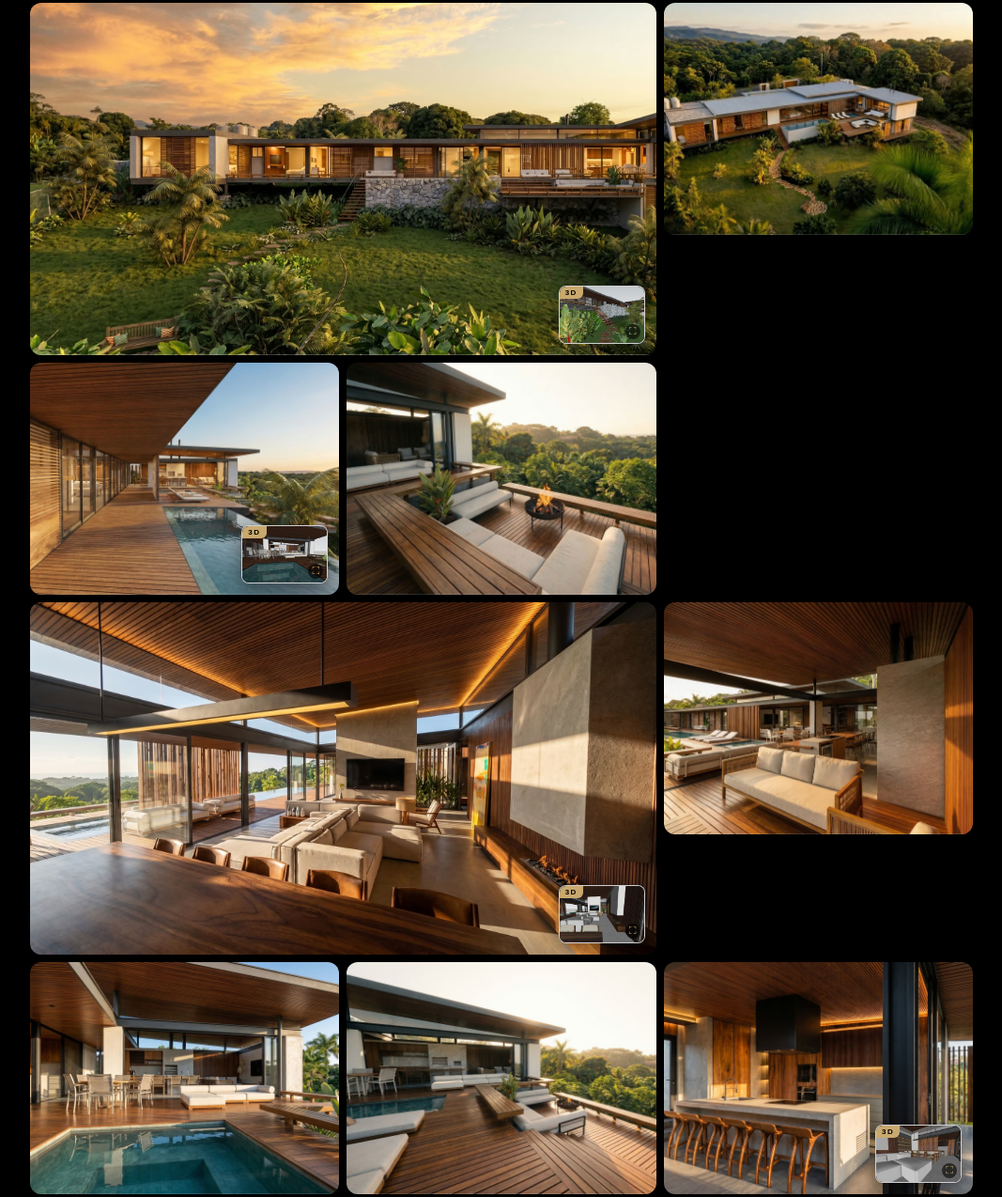
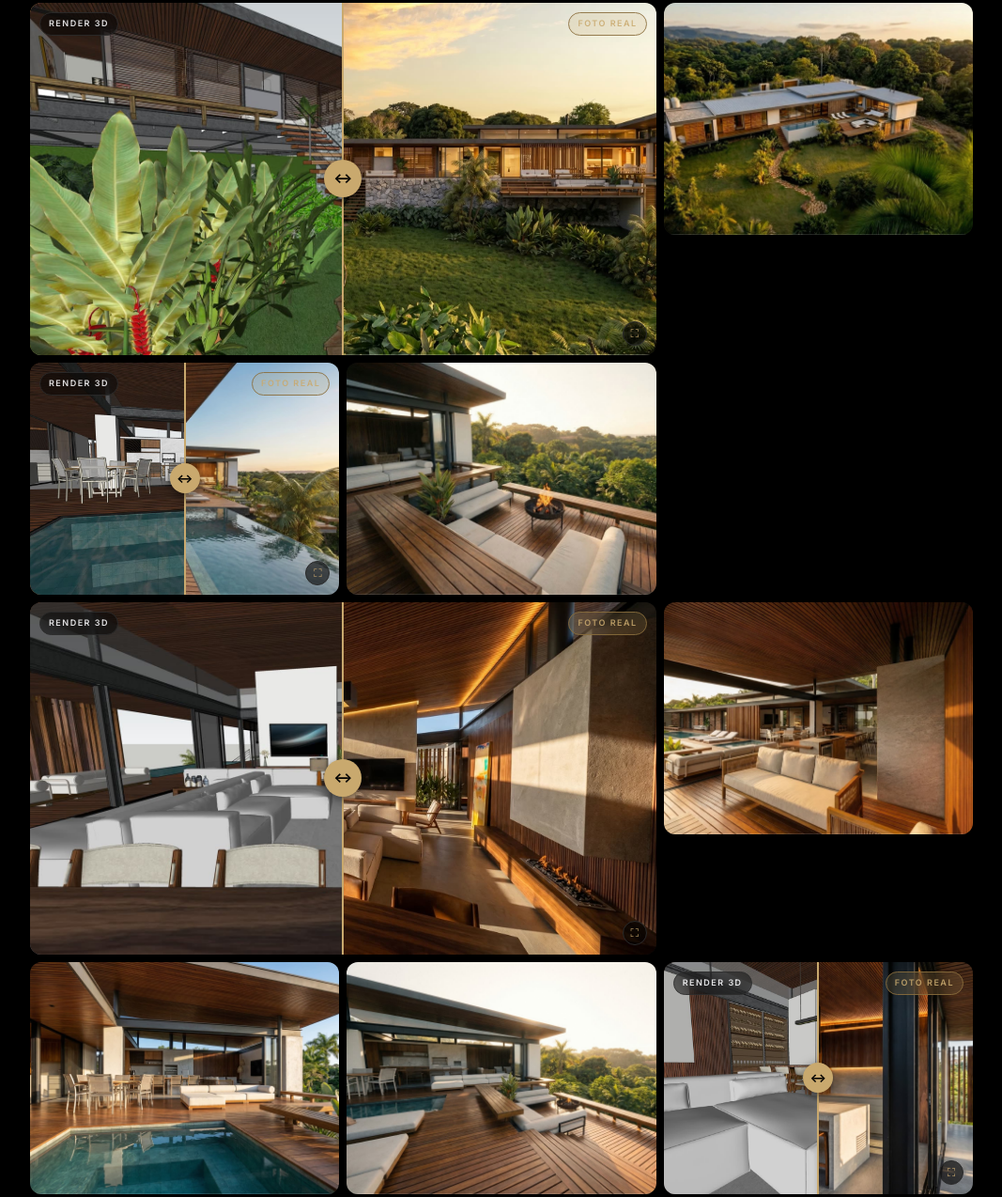
Before and after one commit to Makraupp/portfolio-mkraupp, a plain HTML site: page index.html in a window 1280 px wide. Shown: the part 2580-3854 px from the top of the page at 94% size, without its empty margins (106-1173 px from the left). Drawn offline with Linux system fonts and the light colour scheme.

Commit message:
Comparador render/foto passa a ser inline, sem precisar clicar
As 18 imagens pareadas ganham o render por cima recortado por uma alca
arrastavel, com rotulos Render 3D e Foto real. O selo 3D saiu, virou
redundante. A lupa no canto continua abrindo o lightbox ampliado.
touch-action pan-y preserva o scroll vertical no celular.

Co-Authored-By: Claude Opus 5 <noreply@anthropic.com>

```diff
--- a/index.html
+++ b/index.html
@@ -154,27 +154,47 @@
   .chip { font-size: 12px; color: var(--muted); background: var(--surface); border: 1px solid var(--border); border-radius: 999px; padding: 7px 16px; }
   .chip strong { color: var(--text); font-weight: 500; }
 
-  /* ---- SELO 3D (render dentro da foto realista) ---- */
-  .paired { position: relative; cursor: zoom-in; }
-  .badge3d {
-    position: absolute; right: 12px; bottom: 12px; z-index: 3;
-    width: 92px; height: 62px; padding: 0; border-radius: 8px; overflow: hidden;
-    border: 1.5px solid rgba(245,245,247,0.85); background: #000; cursor: zoom-in;
-    box-shadow: 0 6px 20px rgba(0,0,0,0.5); transition: transform .2s, border-color .2s;
+  /* ---- COMPARADOR INLINE (render vs foto, direto na imagem) ----
+     --cmp guarda a posição da alça em %. O render fica por cima, recortado
+     à esquerda dela; a foto real aparece à direita. */
+  .paired {
+    position: relative; overflow: hidden; cursor: ew-resize;
+    touch-action: pan-y;            /* deixa o scroll vertical passar no celular */
+    -webkit-user-select: none; user-select: none;
   }
-  .hero-img .badge3d { width: 128px; height: 84px; right: 16px; bottom: 16px; }
-  .badge3d:hover { transform: scale(1.06); border-color: var(--accent); }
-  .badge3d img { width: 100%; height: 100%; object-fit: cover; opacity: .95; }
-  .badge3d-tag {
-    position: absolute; left: 0; top: 0; z-index: 2;
-    font-size: 8px; font-weight: 700; letter-spacing: 1.5px; color: #000;
-    background: var(--accent); padding: 2px 6px; border-radius: 0 0 6px 0;
+  .cmp-render {
+    position: absolute; inset: 0; width: 100%; height: 100%; object-fit: cover; z-index: 2;
+    clip-path: inset(0 calc(100% - var(--cmp, 50%)) 0 0);
   }
-  .badge3d-zoom {
-    position: absolute; right: 4px; bottom: 4px; width: 16px; height: 16px;
+  /* o zoom no hover desalinharia as duas camadas */
+  .gallery figure.paired:hover img { transform: none; }
+  .cmp-handle {
+    position: absolute; top: 0; bottom: 0; left: var(--cmp, 50%); z-index: 4;
+    width: 2px; background: var(--accent); transform: translateX(-1px); pointer-events: none;
+  }
+  .cmp-grip {
+    position: absolute; top: 50%; left: 50%; transform: translate(-50%, -50%);
+    width: 32px; height: 32px; border-radius: 50%; background: var(--accent); color: #000;
+    display: flex; align-items: center; justify-content: center; font-size: 13px; font-weight: 700;
+    box-shadow: 0 3px 12px rgba(0,0,0,0.55);
+  }
+  .hero-img .cmp-grip, .gallery .wide .cmp-grip { width: 40px; height: 40px; font-size: 15px; }
+  .cmp-tag {
+    position: absolute; top: 10px; z-index: 5; pointer-events: none;
+    font-size: 9px; font-weight: 600; letter-spacing: 1.5px; text-transform: uppercase;
+    padding: 4px 9px; border-radius: 999px; backdrop-filter: blur(8px);
+    opacity: .9; transition: opacity .3s;
+  }
+  .cmp-tag.left  { left: 10px;  background: rgba(0,0,0,0.55); color: var(--text); border: 1px solid var(--border); }
+  .cmp-tag.right { right: 10px; background: rgba(201,169,110,0.18); color: var(--accent); border: 1px solid var(--accent2); }
+  .paired.dragging .cmp-tag { opacity: .35; }
+  .cmp-zoom {
+    position: absolute; right: 10px; bottom: 10px; z-index: 5; cursor: zoom-in;
+    width: 26px; height: 26px; border-radius: 50%; border: 1px solid var(--border);
+    background: rgba(0,0,0,0.6); color: var(--accent); font-size: 12px; line-height: 1;
     display: flex; align-items: center; justify-content: center;
-    background: rgba(0,0,0,0.6); border-radius: 50%; color: var(--accent); font-size: 11px; line-height: 1;
   }
+  .cmp-zoom:hover { border-color: var(--accent); }
 
   /* ---- LIGHTBOX COMPARADOR ---- */
   .lb { position: fixed; inset: 0; z-index: 200; display: none; background: rgba(0,0,0,0.94);
@@ -320,24 +340,20 @@
   <div class="gallery">
     <figure class="wide paired" data-render="assets/pairs/mediterraneo/02-render.jpg" data-real="assets/mediterraneo/02-fachada-golden.jpg" data-scene="Fachada">
       <img src="assets/mediterraneo/02-fachada-golden.jpg" alt="Fachada ao entardecer" loading="lazy">
-      <button class="badge3d" aria-label="Comparar com o render 3D"><span class="badge3d-tag">3D</span><img src="assets/pairs/mediterraneo/02-render.jpg" alt="Render 3D" loading="lazy"><span class="badge3d-zoom">&#9974;</span></button>
     </figure>
     <figure><img src="assets/mediterraneo/05-aerea.jpg" alt="Vista aérea" loading="lazy"></figure>
     <figure class="paired" data-render="assets/pairs/mediterraneo/03-render.jpg" data-real="assets/mediterraneo/03-deck-piscina.jpg" data-scene="Deck e piscina">
       <img src="assets/mediterraneo/03-deck-piscina.jpg" alt="Deck e piscina" loading="lazy">
-      <button class="badge3d" aria-label="Comparar com o render 3D"><span class="badge3d-tag">3D</span><img src="assets/pairs/mediterraneo/03-render.jpg" alt="Render 3D" loading="lazy"><span class="badge3d-zoom">&#9974;</span></button>
     </figure>
     <figure><img src="assets/mediterraneo/04-lounge-firepit.jpg" alt="Lounge externo com fire pit" loading="lazy"></figure>
     <figure class="wide paired" data-render="assets/pairs/mediterraneo/06-render.jpg" data-real="assets/mediterraneo/06-living-lareira.jpg" data-scene="Living com lareira">
       <img src="assets/mediterraneo/06-living-lareira.jpg" alt="Living com lareira" loading="lazy">
-      <button class="badge3d" aria-label="Comparar com o render 3D"><span class="badge3d-tag">3D</span><img src="assets/pairs/mediterraneo/06-render.jpg" alt="Render 3D" loading="lazy"><span class="badge3d-zoom">&#9974;</span></button>
     </figure>
     <figure><img src="assets/mediterraneo/07-estar-integrado.jpg" alt="Estar integrado ao deck" loading="lazy"></figure>
     <figure><img src="assets/mediterraneo/08-area-piscina-coberta.jpg" alt="Área de piscina coberta" loading="lazy"></figure>
     <figure><img src="assets/mediterraneo/09-deck-lounge-golden.jpg" alt="Deck lounge golden hour" loading="lazy"></figure>
     <figure class="paired" data-render="assets/pairs/mediterraneo/10-render.jpg" data-real="assets/mediterraneo/10-cozinha-ilha.jpg" data-scene="Cozinha com ilha">
       <img src="assets/mediterraneo/10-cozinha-ilha.jpg" alt="Cozinha com ilha" loading="lazy">
-      <button class="badge3d" aria-label="Comparar com o render 3D"><span class="badge3d-tag">3D</span><img src="assets/pairs/mediterraneo/10-render.jpg" alt="Render 3D" loading="lazy"><span class="badge3d-zoom">&#9974;</span></button>
     </figure>
     <figure><img src="assets/mediterraneo/11-cozinha-integrada.jpg" alt="Cozinha integrada ao estar" loading="lazy"></figure>
     <figure><img src="assets/mediterraneo/12-suite-master.jpg" alt="Suíte master" loading="lazy"></figure>
@@ -345,7 +361,6 @@
     <figure><img src="assets/mediterraneo/14-bancada-dupla.jpg" alt="Banheiro com bancada dupla" loading="lazy"></figure>
     <figure class="paired" data-render="assets/pairs/mediterraneo/16-render.jpg" data-real="assets/mediterraneo/16-patio-interno.jpg" data-scene="Pátio interno">
       <img src="assets/mediterraneo/16-patio-interno.jpg" alt="Pátio interno" loading="lazy">
-      <button class="badge3d" aria-label="Comparar com o render 3D"><span class="badge3d-tag">3D</span><img src="assets/pairs/mediterraneo/16-render.jpg" alt="Render 3D" loading="lazy"><span class="badge3d-zoom">&#9974;</span></button>
     </figure>
     <figure><img src="assets/mediterraneo/17-suite-deck.jpg" alt="Suíte aberta para o deck" loading="lazy"></figure>
   </div>
@@ -366,33 +381,23 @@
 
   <div class="hero-img paired" data-render="assets/pairs/mello/01-render.jpg" data-real="assets/pairs/mello/01-real.jpg" data-scene="Fachada e piscina">
     <img src="assets/pairs/mello/01-real.jpg" alt="Residência Mello — fachada e piscina" loading="lazy">
-    <button class="badge3d" aria-label="Comparar com o render 3D">
-      <span class="badge3d-tag">3D</span>
-      <img src="assets/pairs/mello/01-render.jpg" alt="Render 3D original" loading="lazy">
-      <span class="badge3d-zoom">&#9974;</span>
-    </button>
   </div>
 
   <div class="gallery">
     <figure class="paired" data-render="assets/pairs/mello/03-render.jpg" data-real="assets/pairs/mello/03-real.jpg" data-scene="Living com lareira">
       <img src="assets/pairs/mello/03-real.jpg" alt="Living com lareira" loading="lazy">
-      <button class="badge3d" aria-label="Comparar com o render 3D"><span class="badge3d-tag">3D</span><img src="assets/pairs/mello/03-render.jpg" alt="Render 3D" loading="lazy"><span class="badge3d-zoom">&#9974;</span></button>
     </figure>
     <figure class="paired" data-render="assets/pairs/mello/02-render.jpg" data-real="assets/pairs/mello/02-real.jpg" data-scene="Living e estar">
       <img src="assets/pairs/mello/02-real.jpg" alt="Living e estar integrado" loading="lazy">
-      <button class="badge3d" aria-label="Comparar com o render 3D"><span class="badge3d-tag">3D</span><img src="assets/pairs/mello/02-render.jpg" alt="Render 3D" loading="lazy"><span class="badge3d-zoom">&#9974;</span></button>
     </figure>
     <figure class="paired" data-render="assets/pairs/mello/04-render.jpg" data-real="assets/pairs/mello/04-real.jpg" data-scene="Sala com painel">
       <img src="assets/pairs/mello/04-real.jpg" alt="Sala com painel" loading="lazy">
-      <button class="badge3d" aria-label="Comparar com o render 3D"><span class="badge3d-tag">3D</span><img src="assets/pairs/mello/04-render.jpg" alt="Render 3D" loading="lazy"><span class="badge3d-zoom">&#9974;</span></button>
     </figure>
     <figure class="paired" data-render="assets/pairs/mello/05-render.jpg" data-real="assets/pairs/mello/05-real.jpg" data-scene="Escada">
       <img src="assets/pairs/mello/05-real.jpg" alt="Escada" loading="lazy">
-      <button class="badge3d" aria-label="Comparar com o render 3D"><span class="badge3d-tag">3D</span><img src="assets/pairs/mello/05-render.jpg" alt="Render 3D" loading="lazy"><span class="badge3d-zoom">&#9974;</span></button>
     </figure>
     <figure class="paired" data-render="assets/pairs/mello/06-render.jpg" data-real="assets/pairs/mello/06-real.jpg" data-scene="Suíte e banheiro">
       <img src="assets/pairs/mello/06-real.jpg" alt="Suíte e banheiro" loading="lazy">
-      <button class="badge3d" aria-label="Comparar com o render 3D"><span class="badge3d-tag">3D</span><img src="assets/pairs/mello/06-render.jpg" alt="Render 3D" loading="lazy"><span class="badge3d-zoom">&#9974;</span></button>
     </figure>
     <figure><img src="assets/mello2/03-aerea-piscina.jpg" alt="Vista aérea da piscina" loading="lazy"></figure>
     <figure><img src="assets/mello2/07-cozinha-ilha.jpg" alt="Cozinha e jantar com ilha" loading="lazy"></figure>
@@ -424,22 +429,18 @@
   <div class="gallery">
     <figure class="wide paired" data-render="assets/pairs/vista/01-render.jpg" data-real="assets/vista2/01.jpg" data-scene="Implantação no relevo">
       <img src="assets/vista2/01.jpg" alt="Casa Vista implantada no relevo com piscina" loading="lazy">
-      <button class="badge3d" aria-label="Comparar com o render 3D"><span class="badge3d-tag">3D</span><img src="assets/pairs/vista/01-render.jpg" alt="Render 3D" loading="lazy"><span class="badge3d-zoom">&#9974;</span></button>
     </figure>
     <figure class="wide"><img src="assets/vista2/05.jpg" alt="Casa Vista — volume de vidro e piscina" loading="lazy"></figure>
     <figure><img src="assets/vista2/06.jpg" alt="Fachada e jardim" loading="lazy"></figure>
     <figure class="paired" data-render="assets/pairs/vista/02-render.jpg" data-real="assets/vista2/02.jpg" data-scene="Estar aberto para a piscina">
       <img src="assets/vista2/02.jpg" alt="Estar aberto para a piscina" loading="lazy">
-      <button class="badge3d" aria-label="Comparar com o render 3D"><span class="badge3d-tag">3D</span><img src="assets/pairs/vista/02-render.jpg" alt="Render 3D" loading="lazy"><span class="badge3d-zoom">&#9974;</span></button>
     </figure>
     <figure class="paired" data-render="assets/pairs/vista/04-render.jpg" data-real="assets/vista2/04.jpg" data-scene="Jantar com vista para a serra">
       <img src="assets/vista2/04.jpg" alt="Jantar com vista para a serra" loading="lazy">
-      <button class="badge3d" aria-label="Comparar com o render 3D"><span class="badge3d-tag">3D</span><img src="assets/pairs/vista/04-render.jpg" alt="Render 3D" loading="lazy"><span class="badge3d-zoom">&#9974;</span></button>
     </figure>
     <figure><img src="assets/vista2/03.jpg" alt="Terraço lounge coberto" loading="lazy"></figure>
     <figure class="paired" data-render="assets/pairs/vista/07-render.jpg" data-real="assets/vista2/07.jpg" data-scene="Living com vista para a piscina">
       <img src="assets/vista2/07.jpg" alt="Living com vista para a piscina" loading="lazy">
-      <button class="badge3d" aria-label="Comparar com o render 3D"><span class="badge3d-tag">3D</span><img src="assets/pairs/vista/07-render.jpg" alt="Render 3D" loading="lazy"><span class="badge3d-zoom">&#9974;</span></button>
     </figure>
     <figure><img src="assets/vista2/08.jpg" alt="Pátio de entrada" loading="lazy"></figure>
     <figure><img src="assets/vista2/09.jpg" alt="Suíte com brises e pátio" loading="lazy"></figure>
@@ -464,7 +465,6 @@
   <div class="gallery">
     <figure class="wide paired" data-render="assets/pairs/arbor/01-render.jpg" data-real="assets/arbor2/01.jpg" data-scene="Circulação envidraçada">
       <img src="assets/arbor2/01.jpg" alt="Circulação envidraçada para a mata" loading="lazy">
-      <button class="badge3d" aria-label="Comparar com o render 3D"><span class="badge3d-tag">3D</span><img src="assets/pairs/arbor/01-render.jpg" alt="Render 3D" loading="lazy"><span class="badge3d-zoom">&#9974;</span></button>
     </figure>
     <figure><img src="assets/arbor2/00b-fachada.jpg" alt="Fachada" loading="lazy"></figure>
     <figure><img src="assets/arbor2/02.jpg" alt="Suíte" loading="lazy"></figure>
@@ -472,11 +472,9 @@
     <figure><img src="assets/arbor2/04.jpg" alt="Quarto com vista" loading="lazy"></figure>
     <figure class="paired" data-render="assets/pairs/arbor/05-render.jpg" data-real="assets/arbor2/05.jpg" data-scene="Suíte com estar">
       <img src="assets/arbor2/05.jpg" alt="Suíte com estar" loading="lazy">
-      <button class="badge3d" aria-label="Comparar com o render 3D"><span class="badge3d-tag">3D</span><img src="assets/pairs/arbor/05-render.jpg" alt="Render 3D" loading="lazy"><span class="badge3d-zoom">&#9974;</span></button>
     </figure>
     <figure class="paired" data-render="assets/pairs/arbor/06-render.jpg" data-real="assets/arbor2/06.jpg" data-scene="Suíte com TV">
       <img src="assets/arbor2/06.jpg" alt="Suíte com TV" loading="lazy">
-      <button class="badge3d" aria-label="Comparar com o render 3D"><span class="badge3d-tag">3D</span><img src="assets/pairs/arbor/06-render.jpg" alt="Render 3D" loading="lazy"><span class="badge3d-zoom">&#9974;</span></button>
     </figure>
   </div>
 
@@ -593,10 +591,44 @@
     setPct(x / rect.width * 100);
   }
 
+  /* Comparador inline: cada .paired ganha o render por cima, recortado pela alça.
+     Arrastar em qualquer ponto da imagem move a divisão. A lupa abre o lightbox. */
   document.querySelectorAll('.paired').forEach(function (fig) {
-    fig.addEventListener('click', function () {
+    var render = document.createElement('img');
+    render.src = fig.dataset.render;
+    render.className = 'cmp-render';
+    render.alt = 'Render 3D de ' + (fig.dataset.scene || 'projeto');
+    render.loading = 'lazy';
+    render.draggable = false;
+    fig.appendChild(render);
+
+    fig.insertAdjacentHTML('beforeend',
+      '<span class="cmp-tag left">Render 3D</span>' +
+      '<span class="cmp-tag right">Foto real</span>' +
+      '<div class="cmp-handle"><span class="cmp-grip">&#8596;</span></div>' +
+      '<button class="cmp-zoom" aria-label="Ampliar comparação">&#9974;</button>');
+
+    fig.querySelector('.cmp-zoom').addEventListener('click', function (e) {
+      e.stopPropagation();
       open(fig.dataset.render, fig.dataset.real, fig.dataset.scene);
     });
+
+    var arrastando = false;
+    function posicionar(e) {
+      var r = fig.getBoundingClientRect();
+      var pct = (e.clientX - r.left) / r.width * 100;
+      fig.style.setProperty('--cmp', Math.max(0, Math.min(100, pct)) + '%');
+    }
+    fig.addEventListener('pointerdown', function (e) {
+      if (e.target.classList.contains('cmp-zoom')) return;
+      arrastando = true;
+      fig.classList.add('dragging');
+      fig.setPointerCapture(e.pointerId);
+      posicionar(e);
+    });
+    fig.addEventListener('pointermove', function (e) { if (arrastando) posicionar(e); });
+    fig.addEventListener('pointerup', function () { arrastando = false; fig.classList.remove('dragging'); });
+    fig.addEventListener('pointercancel', function () { arrastando = false; fig.classList.remove('dragging'); });
   });
 
   document.getElementById('lbClose').addEventListener('click', close);
```
